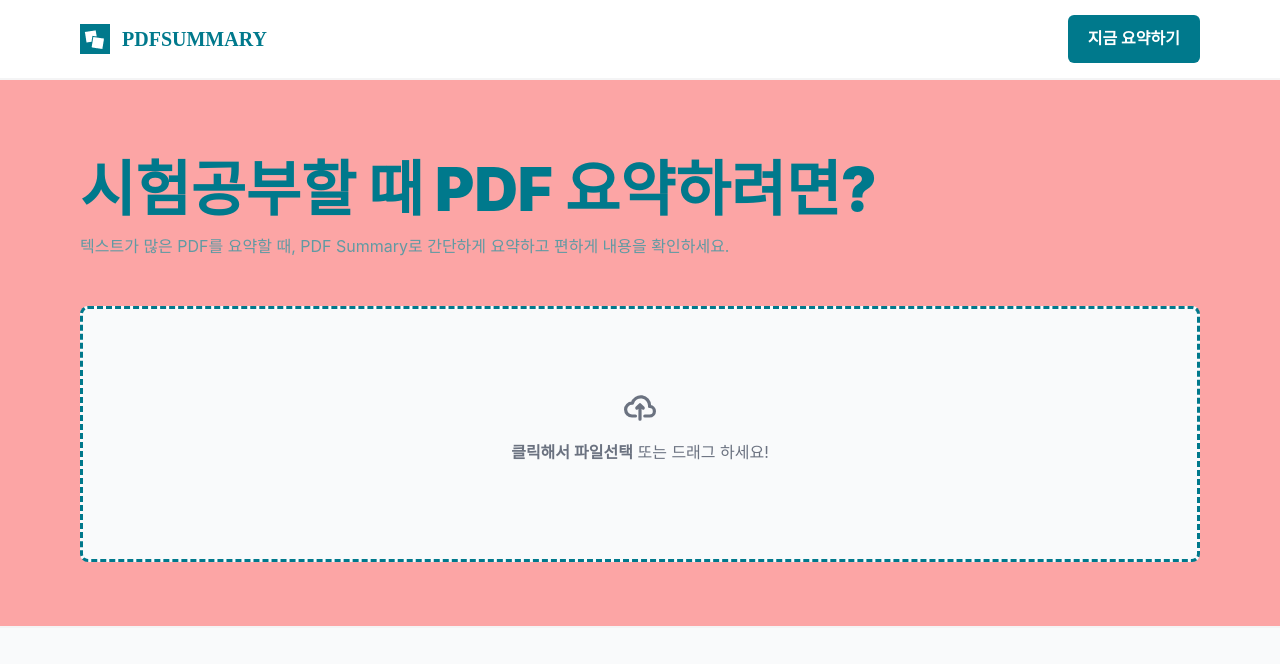
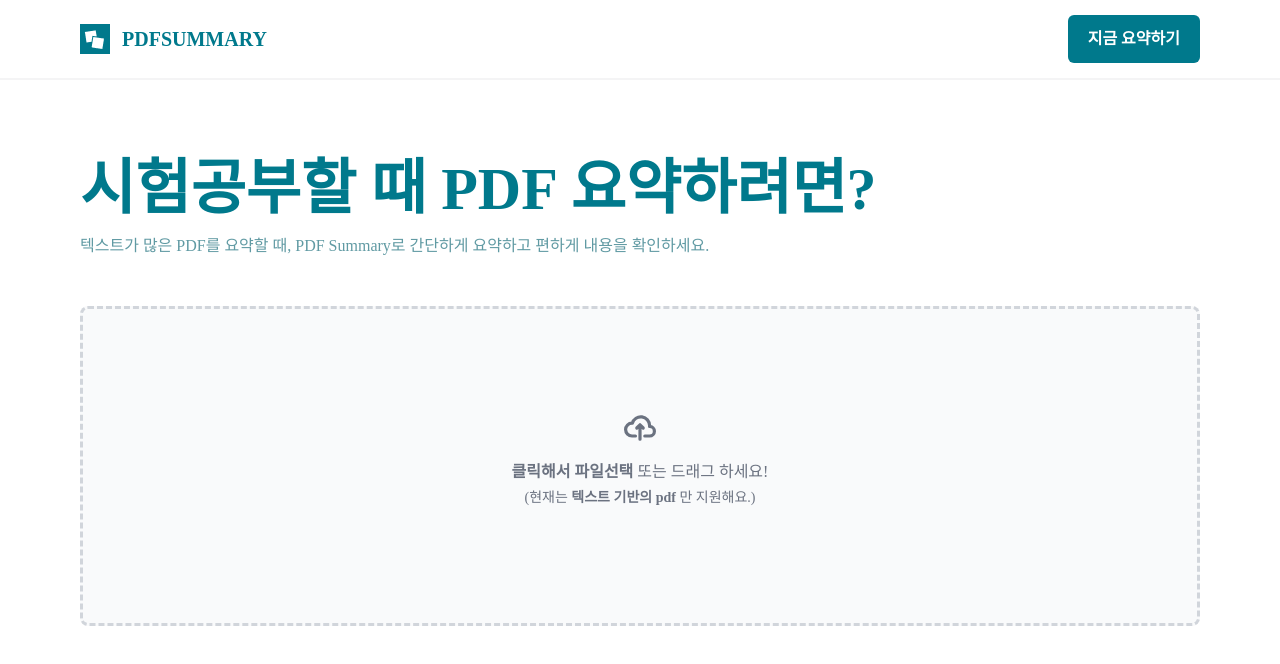
Before and after one commit to unknownburphy/pdf_summary_frontend, a React (Create React App) app: page / in a window 1280 px wide. Shown: the top 664 px of the page. Built offline with nearby package versions, Linux system fonts and the light colour scheme; no server answers; a web font is replaced by a local one.

Commit message:
Style : Homepage 디자인 적용

```diff
--- a/src/routes/HomePage.jsx
+++ b/src/routes/HomePage.jsx
@@ -2,6 +2,8 @@ import { useNavigate } from "react-router";
 import { useState } from "react";
 import langchainSummary from "../Functions/langchainSummary";
 import { BarLoader } from "react-spinners";
+import fileimage from "../assets/images/fileimage.png";
+import check from "../assets/images/check.png";
 
 const Home = ({ onReceiveSummary, setPdfFile }) => {
   /* Logic
@@ -70,14 +72,17 @@ const Home = ({ onReceiveSummary, setPdfFile }) => {
   };
 
   return (
-    <div className="bg-red-300 gap-12 h-full w-full flex flex-col items-start justify-between px-20 py-16 border-b-2 border-zinc-100">
+    <div className="gap-12 h-full w-full flex flex-col items-start justify-between px-20 py-16 ">
       <div id="work-area">
         <div id="work-area-container-dropzone">
           <div className="flex-col justify-start items-start flex">
-            <div className="text-[60px] font-black flex flex-col text-key ">
+            <div className="font-pre text-[60px] font-black flex flex-col text-key ">
               시험공부할 때 PDF 요약하려면?
             </div>
-            <div id="subtitle" className="text-[2opx] font-r text-light">
+            <div
+              id="subtitle"
+              className="font-pre text-[2opx] font-r text-light"
+            >
               텍스트가 많은 PDF를 요약할 때, PDF Summary로 간단하게 요약하고
               편하게 내용을 확인하세요.
             </div>
@@ -89,7 +94,7 @@ const Home = ({ onReceiveSummary, setPdfFile }) => {
         {!selectedFile && !loading && (
           <label
             htmlFor="dropzone-file"
-            className="flex flex-col items-center justify-center w-full h-64 border-[3px] border-key border-dashed rounded-lg cursor-pointer bg-gray-50 dark:bg-gray-700 hover:bg-gray-100 dark:border-gray-600 dark:hover:border-gray-500 dark:hover:bg-gray-600"
+            className="flex flex-col items-center justify-center w-full h-80 border-[3px] border-gray-300 border-dashed rounded-lg cursor-pointer bg-gray-50 dark:bg-gray-700 hover:bg-gray-100 dark:border-gray-600 dark:hover:border-gray-500 dark:hover:bg-gray-600"
             onDragOver={handleDragOver}
             onDrop={handleDrop}
           >
@@ -109,9 +114,19 @@ const Home = ({ onReceiveSummary, setPdfFile }) => {
                   d="M13 13h3a3 3 0 0 0 0-6h-.025A5.56 5.56 0 0 0 16 6.5 5.5 5.5 0 0 0 5.207 5.021C5.137 5.017 5.071 5 5 5a4 4 0 0 0 0 8h2.167M10 15V6m0 0L8 8m2-2 2 2"
                 />
               </svg>
-              <p className="mb-2 text-m text-gray-500 dark:text-gray-400">
-                <span className="font-semibold">클릭해서 파일선택</span> 또는
-                드래그 하세요!
+              <p className="font-pre mb-1 text-m text-gray-500 dark:text-gray-400">
+                <span className="font-pre font-semibold">
+                  클릭해서 파일선택
+                </span>{" "}
+                또는 드래그 하세요!
+              </p>
+              <p className="font-pre mb-2 text-sm text-gray-500 dark:text-gray-400">
+                (현재는
+                <span className="font-pre font-semibold">
+                  {" "}
+                  텍스트 기반의 pdf
+                </span>{" "}
+                만 지원해요.)
               </p>
             </div>
             <input
@@ -125,31 +140,67 @@ const Home = ({ onReceiveSummary, setPdfFile }) => {
 
         {selectedFile && !loading && !showGoToCheck && (
           <div className="flex-col justify-start items-start flex w-full">
-            <div className="flex flex-col items-center justify-center w-full h-64 border-[3px] border-key border-dashed rounded-lg cursor-pointer bg-gray-50 ">
-              <div className="text-[60px] font-black flex flex-col text-key">
-                {selectedFile.name}
+            <div className="flex flex-col items-center justify-center w-full h-80 border-[3px] border-gray-300 border-dashed rounded-lg bg-gray-50 ">
+              <div className="flex flex-col items-center justify-center w-full mb-5">
+                <img
+                  id="fileimage"
+                  src={fileimage}
+                  alt="fileimaage"
+                  className="max-h-16 mb-3"
+                />
+                <div className="font-pre flex flex-col mb-2 text-m font-bold text-gray-500 dark:text-gray-400">
+                  {selectedFile.name}
+                </div>
               </div>
-              <button onClick={handleSubmit}>Summary Start</button>
+              <button
+                className="font-pre bg-key px-5 py-3 rounded-md font-bold text-white"
+                onClick={handleSubmit}
+              >
+                요약 시작하기
+              </button>
             </div>
           </div>
         )}
 
         {loading && (
-          <div>
-            <div>
-              요약중입니다... 30장 이상의 파일은 1분 이상의 시간이 소요될 수
-              있습니다
-            </div>
-            <div>
-              <BarLoader height={30} width={900} color="#00798C" />
+          <div className="flex-col justify-start items-start flex w-full">
+            <div className="flex flex-col items-center justify-center w-full h-80 border-[3px] border-gray-300 rounded-lg bg-gray-50 ">
+              <p className="font-pre mb-2 text-m font-bold text-gray-500 dark:text-gray-400">
+                AI가 열심히 요약중🤖
+              </p>
+              <p className="font-pre mb-7 text-sm text-gray-500 dark:text-gray-400">
+                30장 이상의 파일은
+                <span className="font-pre font-semibold"> 1분 이상의 시간</span>
+                이 소요될 수 있어요.
+              </p>
+              <div>
+                <BarLoader height={30} width={900} color="#00798C" />
+              </div>
             </div>
           </div>
         )}
 
         {showGoToCheck && (
-          <div>
-            <div>요약이 완료되었습니다!</div>
-            <button onClick={handleGoToCheck}>확인하러 가기</button>
+          <div className="flex-col justify-start items-start flex w-full">
+            <div className="flex flex-col items-center justify-center w-full h-80 rounded-lg bg-gradient-to-r from-key from-10% via-[#11998e] via-50% to-[#56ab2f] to-90% p-1">
+              <div className="flex flex-col items-center justify-center h-full w-full rounded-lg bg-gray-50">
+                <img
+                  id="check"
+                  src={check}
+                  alt="check"
+                  className="max-h-16 mb-3"
+                />
+                <p className="font-pre flex flex-col mb-5 text-m font-bold text-gray-500 dark:text-gray-400">
+                  {selectedFile.name} 의 요약이 완료되었어요!
+                </p>
+                <button
+                  className="font-pre bg-key px-5 py-3 rounded-md font-bold text-white"
+                  onClick={handleGoToCheck}
+                >
+                  확인하러 가기
+                </button>
+              </div>
+            </div>
           </div>
         )}
       </div>
```
